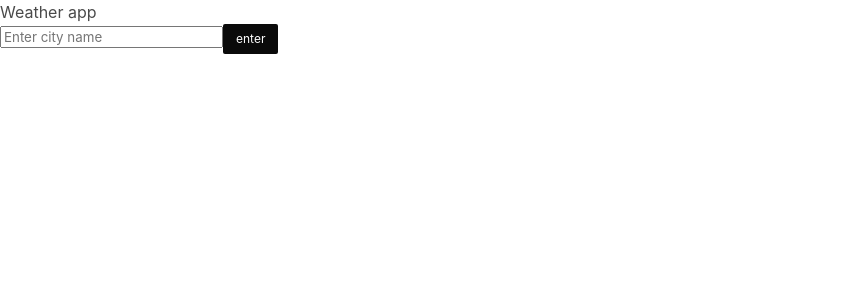
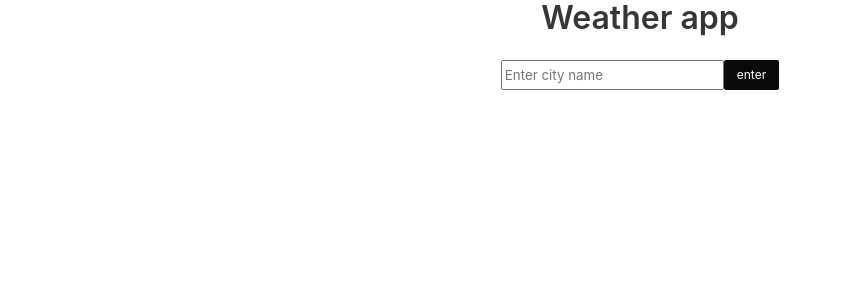
Before and after one commit to raynard23/React-weather-app, a React (Create React App) app: page / in a window 1280 px wide. Shown: the top 300 px of the page, without its empty margins (0-842 px from the left). Built offline with nearby package versions, Linux system fonts and the light colour scheme; no server answers.

Commit message:
showing one city

```diff
--- a/src/App.css
+++ b/src/App.css
@@ -36,3 +36,20 @@
     transform: rotate(360deg);
   }
 }
+.title{
+  display:flex;
+ justify-content: center;
+
+}
+
+ .form{
+  display:flex;
+  justify-content: center
+
+}
+.current{
+  display:flex;
+  flex-direction: column;
+  align-items: center;
+
+}
--- a/src/App.js
+++ b/src/App.js
@@ -7,17 +7,13 @@ import Five from './Five';
 import FiveList from './FiveList';
 import { useState, useEffect, } from 'react';
 import 'bulma/css/bulma.min.css';
+ import CityList from './CityList';
 
-// api key = 57e0bb28-bf1d-11ec-8364-0242ac130002-57e0bba0-bf1d-11ec-8364-0242ac130002
 
 function App() {
   const [wData, setwData] = useState('');
   const [city, setCity] = useState();
   const [fData, setFdata] = useState([])
-
-
-
-
 
 
 useEffect(() => {
@@ -26,7 +22,6 @@ fetch(`http://api.openweathermap.org/data/2.5/weather?q=${city}&units=imperial&a
 .then(data => {
   setwData(data)
 
-  //  console.log("wData", data)
   fetch(`http://api.openweathermap.org/data/2.5/forecast?lat=${data.coord?.lat}&lon=${data.coord?.lon}&units=imperial&exclude=hourly&appid=4104b4a9e4ef52f40d4722ac1ba994e9`)
   .then(resp => resp.json())
   .then(data => {
@@ -42,14 +37,15 @@ fetch(`http://api.openweathermap.org/data/2.5/weather?q=${city}&units=imperial&a
 
   },[city])
 
-   console.log('fData',fData)
-
+// console.log("search",searchHistory)
 
    return (
-     <div>
-     <h1> Weather app </h1>
+     <div className='has-background '>
+     <h1 className='title' >  Weather app </h1>
      <Search setCity={setCity}/>
      {city && <Current wData={wData}/> }
+
+     {city && <CityList wData={wData}/> }
      {city && <FiveList fData={fData}/>}
 
      </div>
--- /dev/null
+++ b/src/CityList.jsx
@@ -0,0 +1,11 @@
+import React from "react";
+
+const CityList = ({wData}) => {
+
+
+  return <li>{ wData?.name}</li>
+}
+
+
+
+ export default CityList
--- a/src/Current.jsx
+++ b/src/Current.jsx
@@ -9,7 +9,7 @@ const Current = ({wData}) => {
   return (
 
 
-       <div>
+       <div className=" current">
          <h3>City Name:  {wData?.name}</h3>
          <h4>Temperature: {Math.round(wData?.main?.temp)}</h4>
          <h4>Description: {wData?.weather?.[0]?.description}</h4>
--- a/src/Search.jsx
+++ b/src/Search.jsx
@@ -2,25 +2,28 @@ import React from "react";
 import { useState, useEffect } from 'react';
 import localStorage from "./localStorage";
 // passing in the data that i want to set
-const Search = ({setCity}) => {
+const Search = ({setCity , city}) => {
+
+
 
     // creating a new state for the data
     const [inputData ,setInputData ] = useState([]);
   //creating a function so that i can do something with the input
+
     const onSubmit = e => {
 
-        e.preventDefault()
+         e.preventDefault()
 
        setCity([inputData])
 
+
     }
 
-
     return (
-        <form onSubmit={onSubmit}>
+        <form className="form" onSubmit={onSubmit}>
             <input
                 type='search'
-                className="search-bar is-center"
+                className="search-bar "
                 onChange={(e) => setInputData(e.target.value)}
                 placeholder="Enter city name"
                  value={inputData}
```
